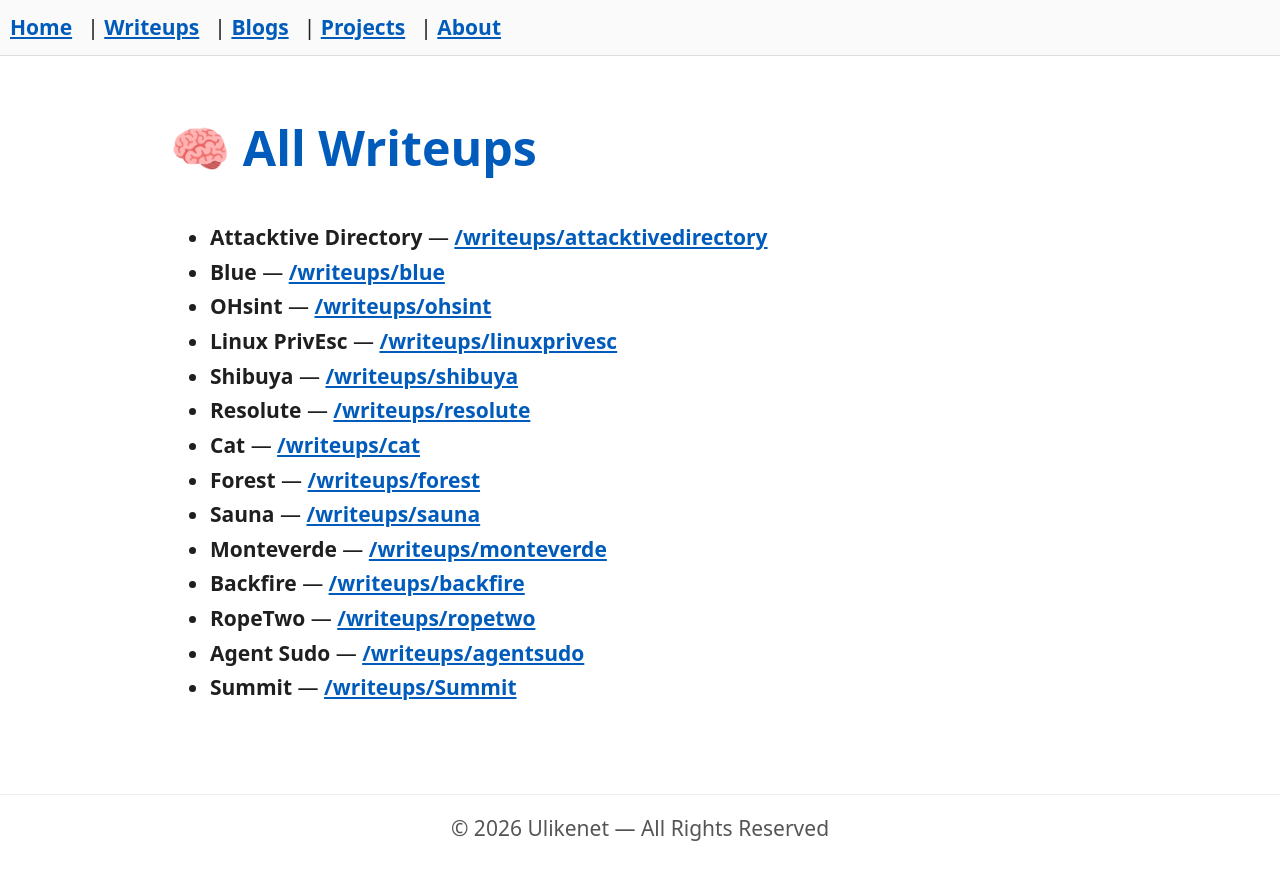
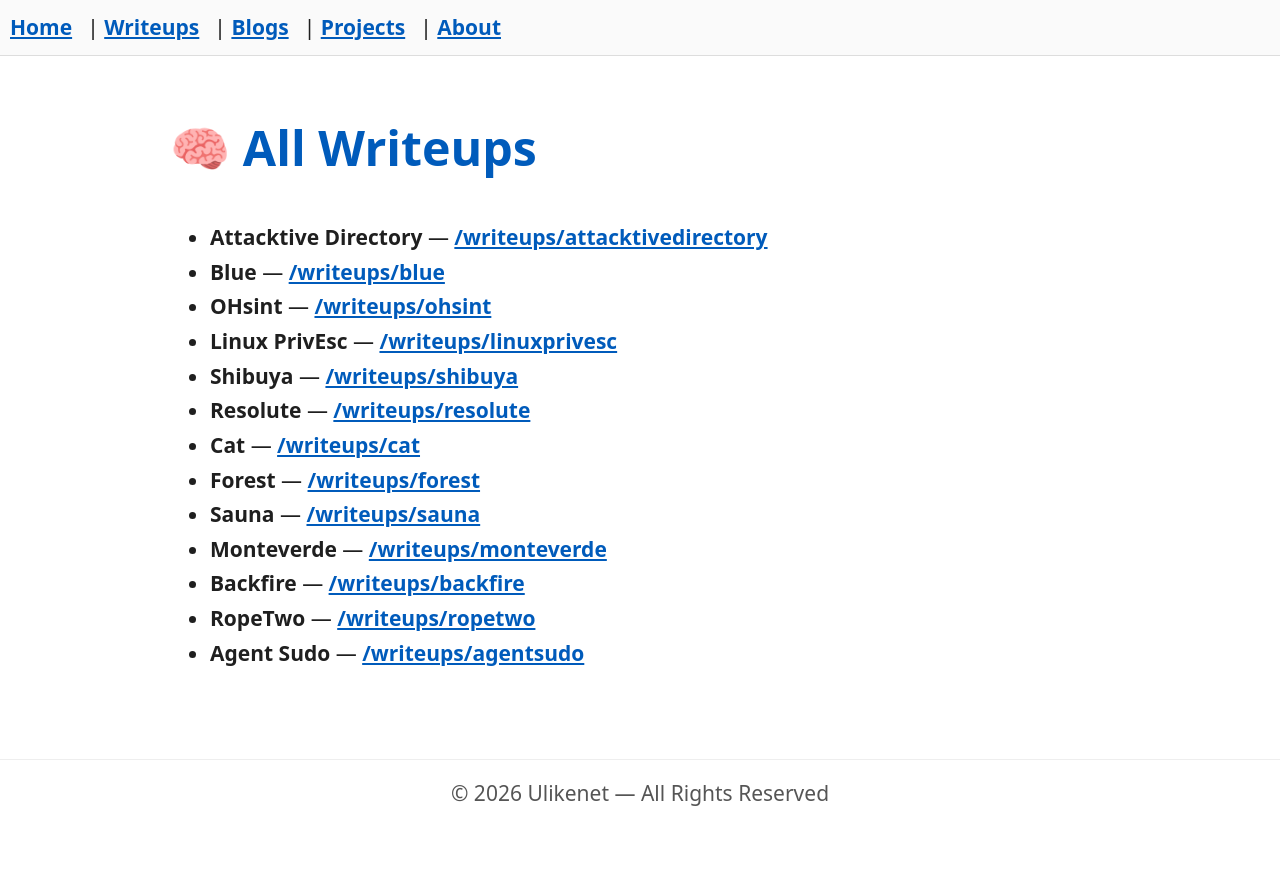
Before and after one commit to Ulikenet/ulikenet.github.io, a Jekyll site: the page built from writeups/index.md, in a window 1280 px wide. Shown: the top 880 px of the page. Built offline with Jekyll 4.4.1, drawn with Linux system fonts in a browser that asks for light colours.

Commit message:
Update index.md

```diff
--- a/writeups/index.md
+++ b/writeups/index.md
@@ -18,4 +18,3 @@ layout: default
 - **Backfire** — [/writeups/backfire](/writeups/backfire)
 - **RopeTwo** — [/writeups/ropetwo](/writeups/ropetwo)
 - **Agent Sudo** — [/writeups/agentsudo](/writeups/agentsudo)
-- **Summit** — [/writeups/Summit](/writeups/summit)
```
